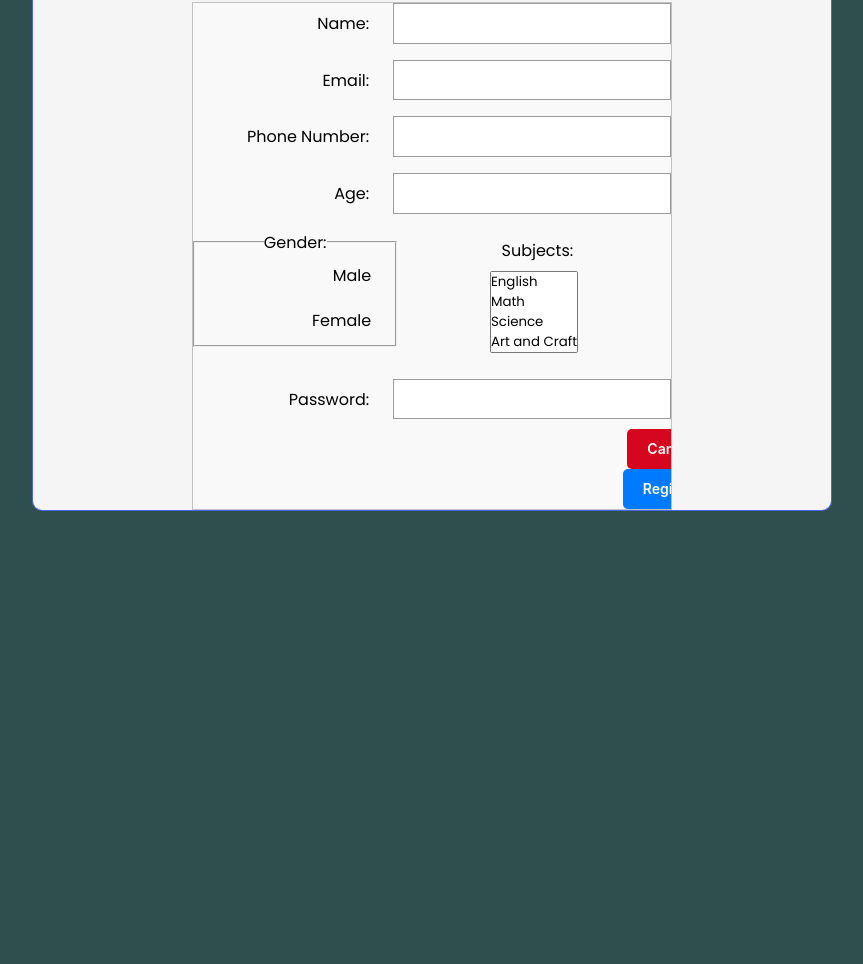
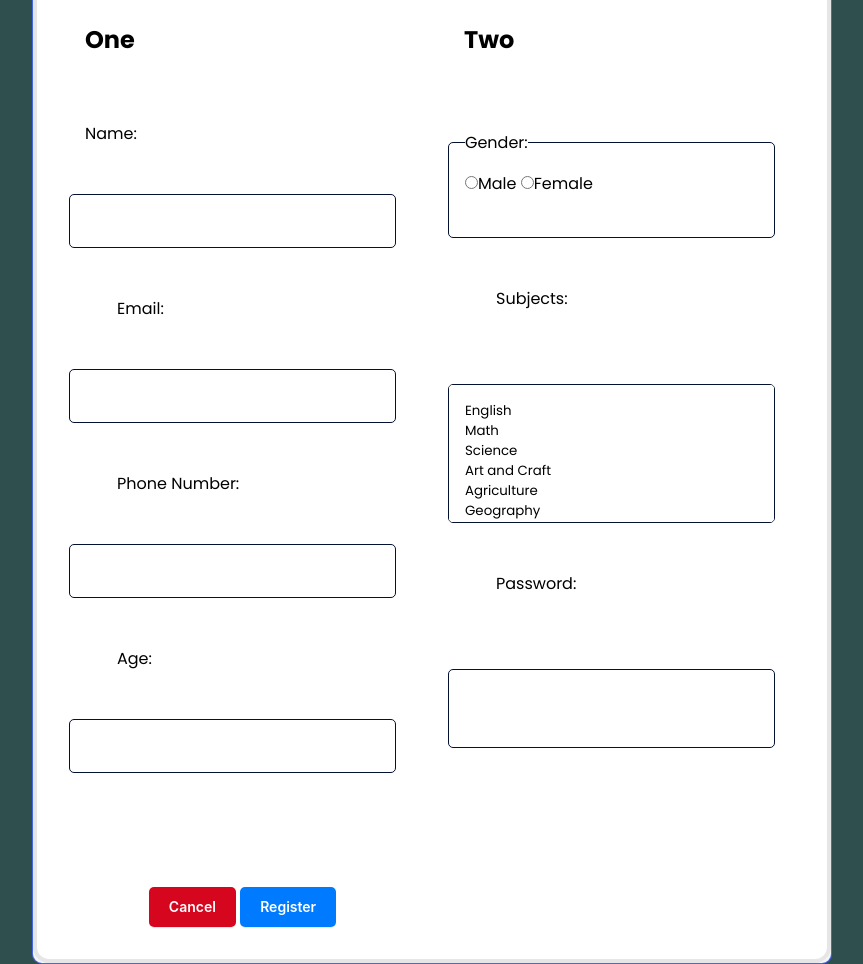
Before and after one commit to lugaye/web-technologies-level-1-hackathon, a plain HTML site: page index.html in a window 1280 px wide. Shown: the part 866-1830 px from the top of the page, without its empty margins (208-1071 px from the left). Before the commit the page ends 1377 px from the top, so only its background shows below. Drawn offline with Linux system fonts and the light colour scheme; a small style sheet from the web is missing.

Commit message:
Styling items

```diff
--- a/index.html
+++ b/index.html
@@ -68,7 +68,9 @@
 
     <!-- 4. Form section -->
     <section class="form-section">
-        <form action="#" method="POST">
+        <form action="#" method="POST" class="form">
+            <div class="column">
+                <h2>One</h2>
                 <label for="name">Name:</label>
                 <input type="text" id="name" name="name" required><br><br>
 
@@ -80,7 +82,9 @@
 
                 <label for="age">Age:</label>
                 <input type="number" id="age" name="age" required><br><br>
-
+            </div>
+            <div class="column">
+                <h2>Two</h2>
                 <fieldset>
                     <legend>Gender:</legend>
                     <label><input type="radio" name="gender" value="male">Male</label>
@@ -102,6 +106,8 @@
                 <input type="password" id="password" name="password" required><br><br>
 
                 <input type="hidden" name="sessionId" value="123456789">
+            </div>
+
             <div class="buttons">
                 <div class="centred-div">
                     <button class="cancel" role="button" type="reset">Cancel</button>
--- a/style.css
+++ b/style.css
@@ -297,7 +297,7 @@ body, html {
 .buttons {
     display: flex;
     justify-content: center;
-    align-items: center;
+    align-items: end;
     width: auto;
     height: auto;
 }
@@ -324,7 +324,46 @@ body, html {
     background-color: #007bff;
 }
 
+form {
+    box-sizing: border-box;
+    padding: 2rem;
+    border-radius: 1rem;
+    background-color: hsl(0, 0%, 100%);
+    border: 4px solid hsl(0, 0%, 90%);
+    display: grid;
+    grid-template-columns: 1fr 1fr;
+    gap: 2rem;
+}
 
+
+.column {
+    display:flex;
+    flex-flow: wrap;
+    gap:2rem;
+}
+.column > * {
+    width:50%;
+    padding:1rem;
+}
+
+/* Additional styling for form elements */
+.form-section input[type="text"],
+.form-section input[type="email"],
+.form-section input[type="tel"],
+.form-section input[type="number"],
+.form-section input[type="password"],
+.form-section select,
+.form-section fieldset {
+    width: calc(100% - 20px);
+    border: 1px solid #031231;
+    border-radius: 5px;
+}
+
+
+
+
+
+/*
 .form-section {
     background: #f9f9f9;
     border: 1px solid #c1c1c1;
@@ -332,7 +371,7 @@ body, html {
     max-width: fit-content;
     margin-left: auto;
     margin-right: auto;
-    /* border-radius: 10px; */
+    border-radius: 10px;
     display: block;
     text-align: center;
     align-items: center;
@@ -378,3 +417,4 @@ input:focus {
     }
 
 }
+*/
```
Lines whose indentation alone changed are shown as unchanged.
